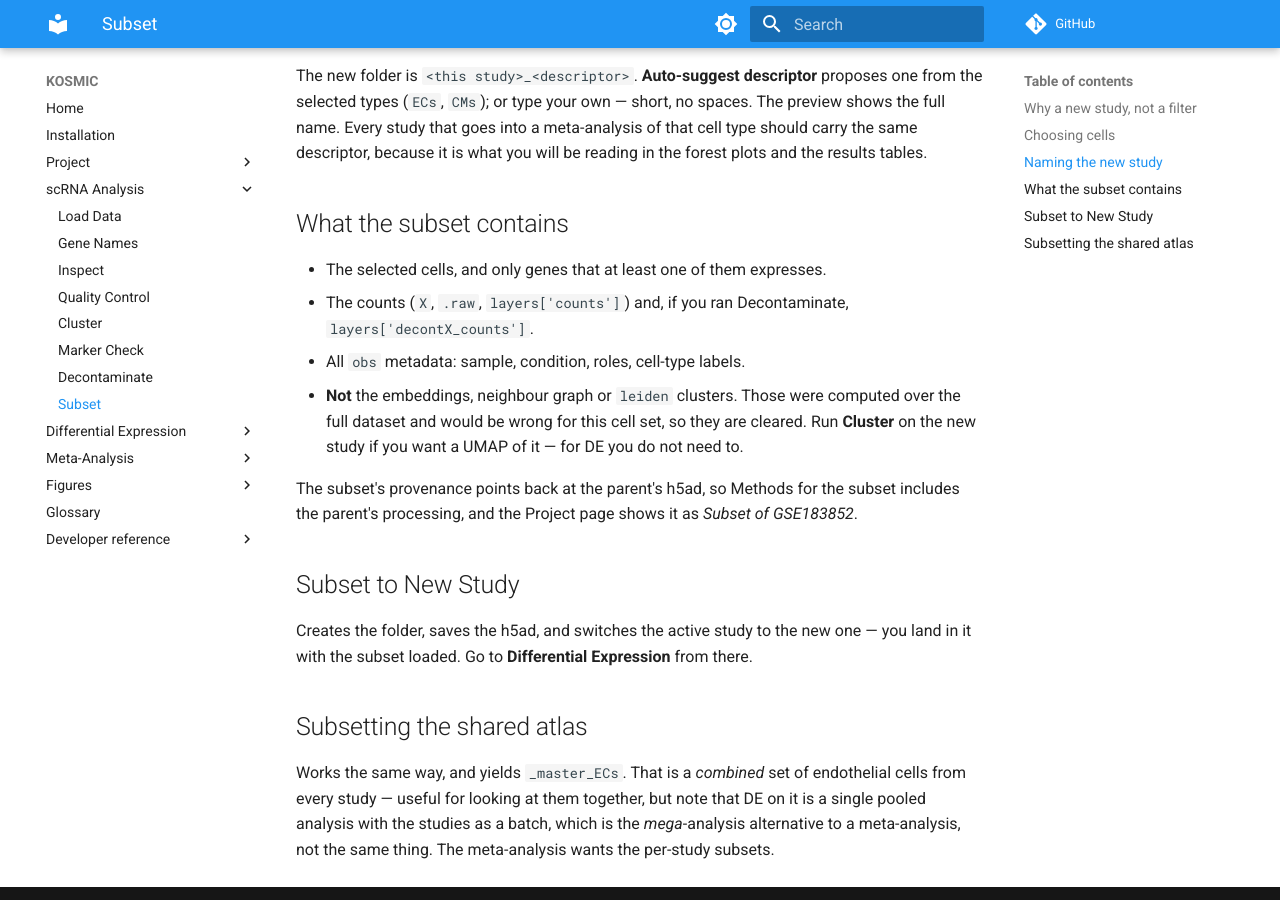
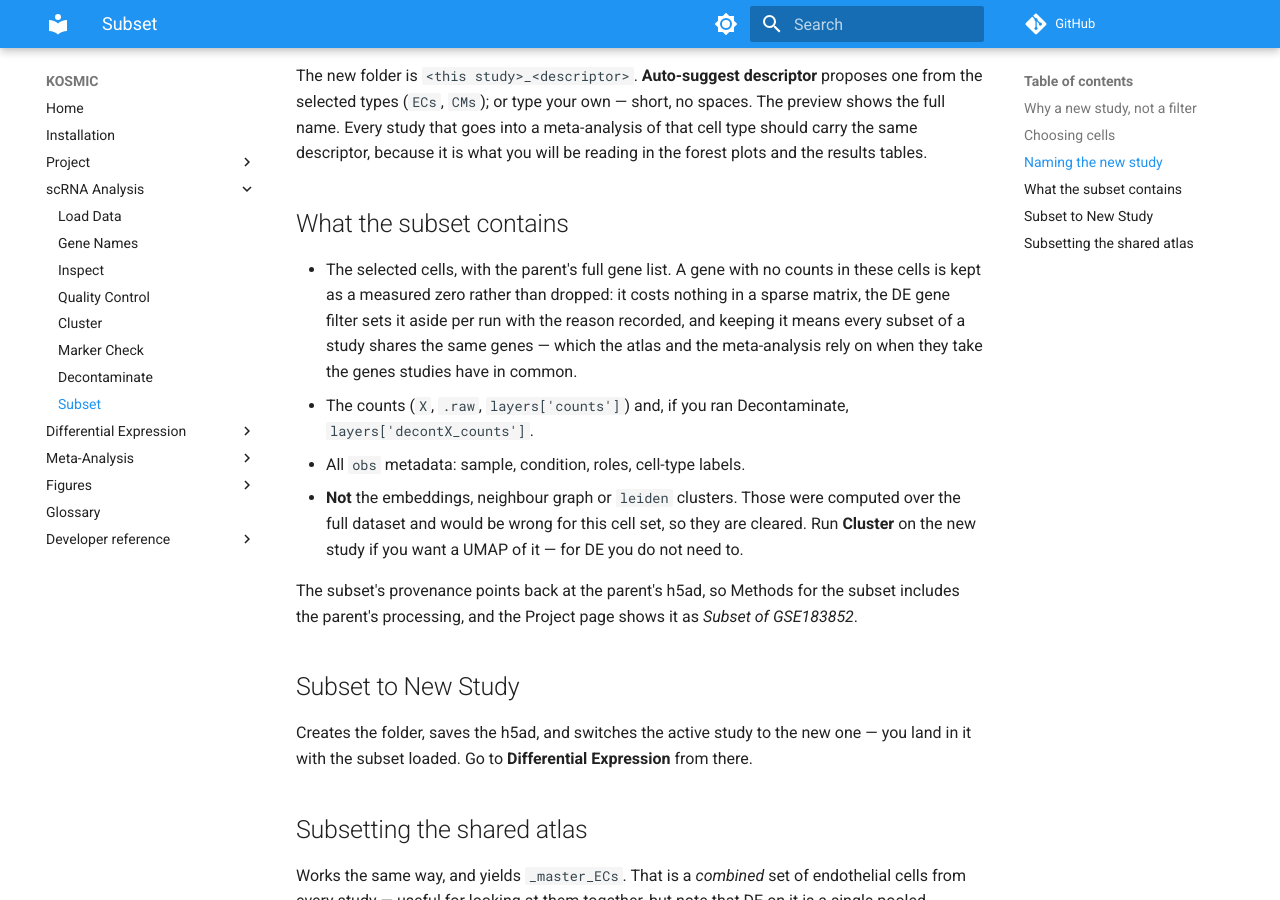
Before and after one commit to GoodbyeWilson/kosmic, an MkDocs documentation site: the page built from kosmic/gui/help/content/scrna/subset.md, in a window 1280 px wide and 900 px high, scrolled down 1166 px. Built offline with MkDocs 1.6.1 and Material for MkDocs 9.7.7, drawn with Linux system fonts in a browser that asks for light colours; comment, search, counter and statistics services are not loaded.

Commit message:
Subset keeps the parent's full gene list
The Subset step dropped every gene with no counts in the kept cells
(filter_genes, min_cells=1), so each subset of a study had its own gene
list decided by which cells were kept: Reichart's LV subset lost 2,397
of 32,381 genes. A zero is a measurement, not a missing gene; nothing
downstream needs it removed (HVG selection never picks it, the DE gene
filter sets it aside per run), and every gene a subset drops shrinks
the shared-gene set the atlas and the meta-analysis are built on. The
subset now keeps the parent's genes in the parent's order.

```diff
--- a/kosmic/gui/help/content/scrna/subset.md
+++ b/kosmic/gui/help/content/scrna/subset.md
@@ -39,8 +39,12 @@
 
 ## What the subset contains
 
-- The selected cells, and only genes that at least one of them
-  expresses.
+- The selected cells, with the parent's full gene list. A gene with no
+  counts in these cells is kept as a measured zero rather than dropped:
+  it costs nothing in a sparse matrix, the DE gene filter sets it aside
+  per run with the reason recorded, and keeping it means every subset
+  of a study shares the same genes — which the atlas and the
+  meta-analysis rely on when they take the genes studies have in common.
 - The counts (`X`, `.raw`, `layers['counts']`) and, if you ran
   Decontaminate, `layers['decontX_counts']`.
 - All `obs` metadata: sample, condition, roles, cell-type labels.
```
Also changed, not shown: 1 other file.
